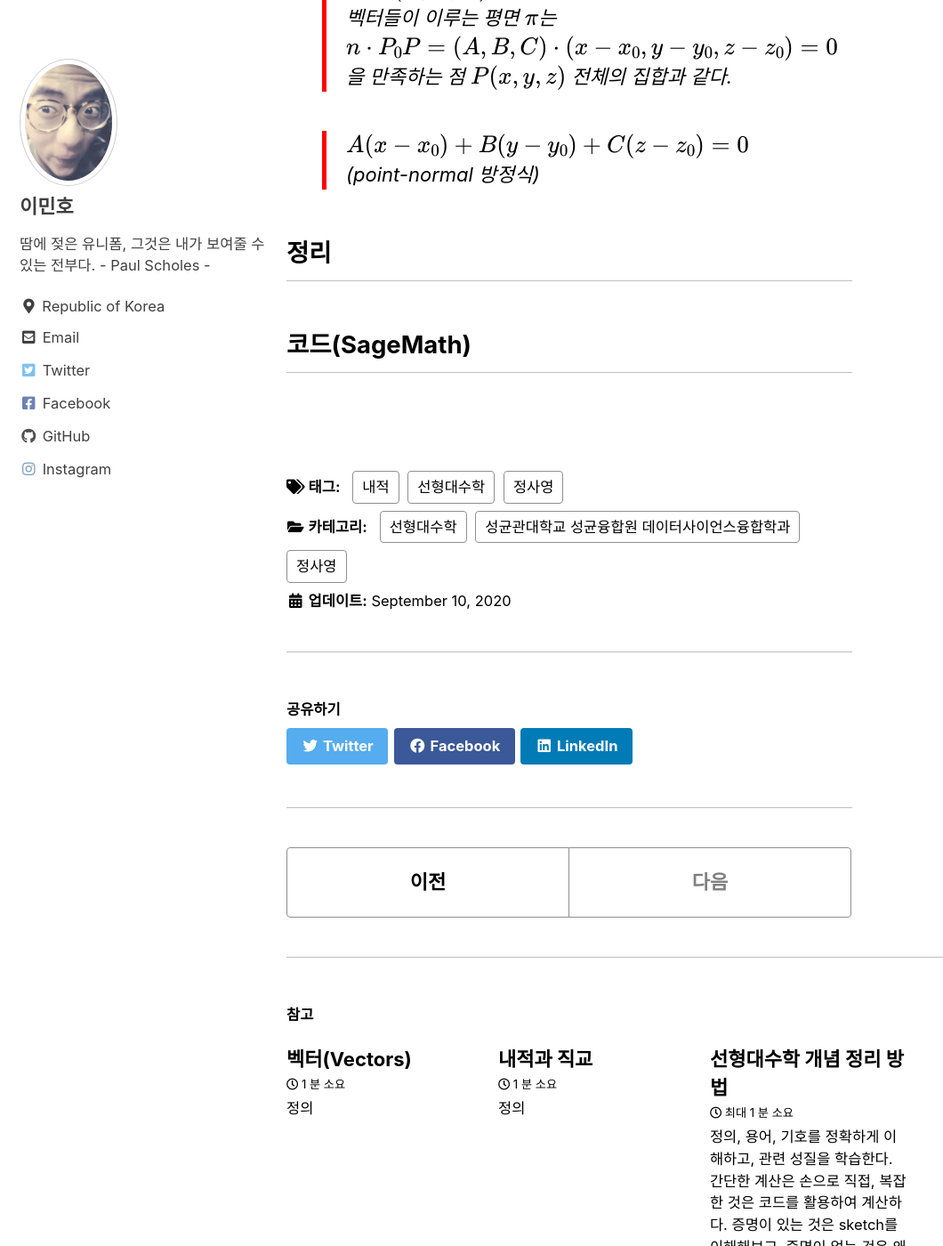
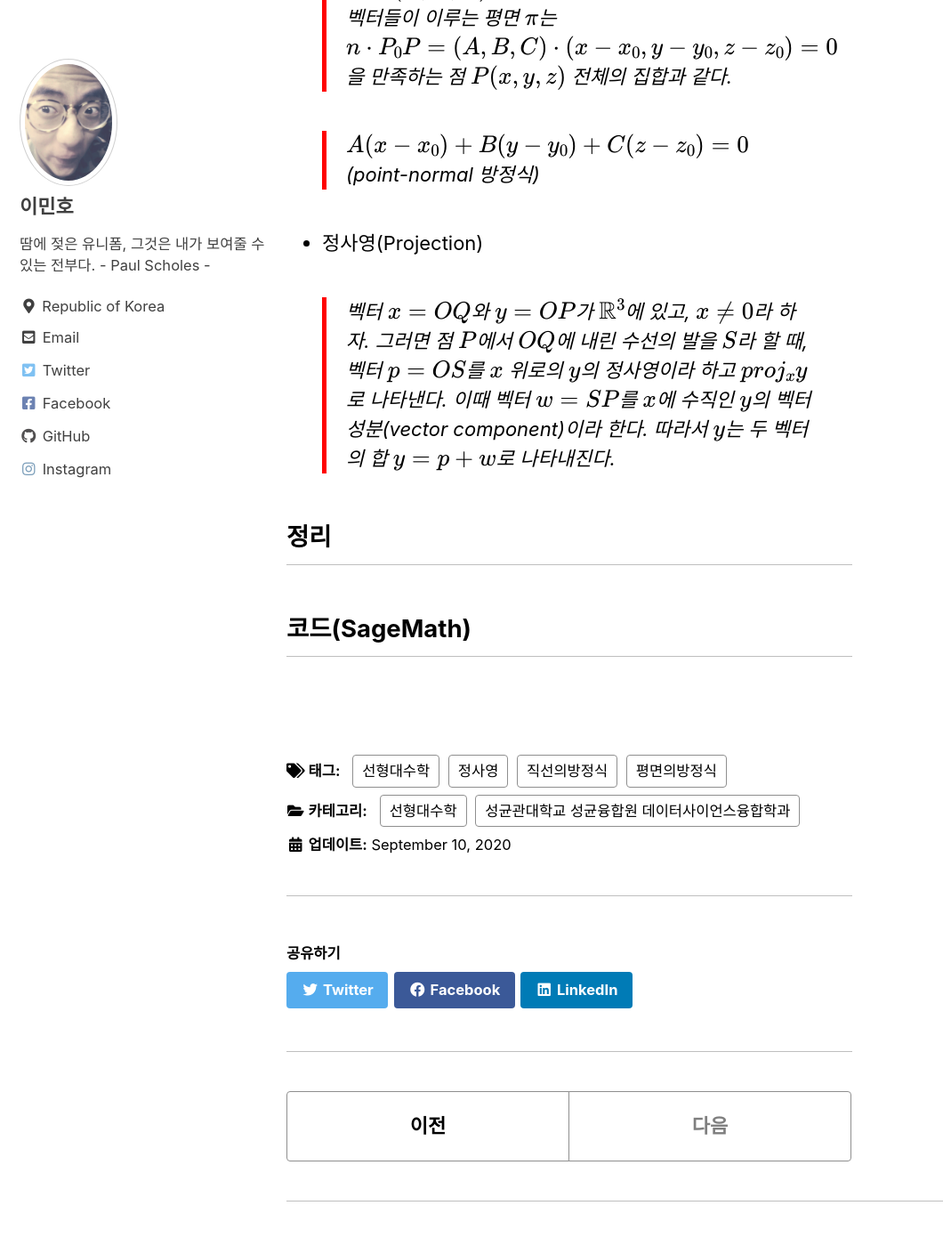
Before and after one commit to DSLuGu/DSLuGu.github.io, a Jekyll site: the page built from _posts/2020-09-10-직선과-평면의-벡터방정식.md, in a window 1280 px wide and 1400 px high, scrolled down 717 px. Shown: the whole window at 89% size, without its empty margins (0-1060 px from the left). Built offline with Jekyll 4.4.1, drawn with Linux system fonts in a browser that asks for light colours; cached includes are drawn as plain includes; formulas are drawn with MathJax 3.

Commit message:
Posting 직선과 평면의 벡터방정식

```diff
--- a/_posts/2020-09-10-직선과-평면의-벡터방정식.md
+++ b/_posts/2020-09-10-직선과-평면의-벡터방정식.md
@@ -5,10 +5,10 @@ use_math: true
 categories:
     - 성균관대학교 성균융합원 데이터사이언스융합학과
     - 선형대수학
-    - 정사영
 tags:
     - 선형대수학
-    - 내적
+    - 직선의방정식
+    - 평면의방정식
     - 정사영
 last_modified_at: 2020-09-10T18:00:00+09:00
 ---
@@ -23,6 +23,9 @@ last_modified_at: 2020-09-10T18:00:00+09:00
 
     > $A(x-x_0)+B(y-y_0)+C(z-z_0)=0$ (point-normal 방정식)
 
+- 정사영(Projection)
+    > 벡터 $x=OQ$와 $y=OP$가 $\mathbb{R}^3$에 있고, $x \ne 0$라 하자. 그러면 점 $P$에서 $OQ$에 내린 수선의 발을 $S$라 할 때, 벡터 $p=OS$를 $x$ 위로의 $y$의 정사영이라 하고 $proj_x{y}$로 나타낸다. 이때 벡터 $w=SP$를 $x$에 수직인 $y$의 벡터성분(vector component)이라 한다. 따라서 $y$는 두 벡터의 합 $y=p+w$로 나타내진다.
+
 ## 정리
 
 ## 코드(SageMath)
```
